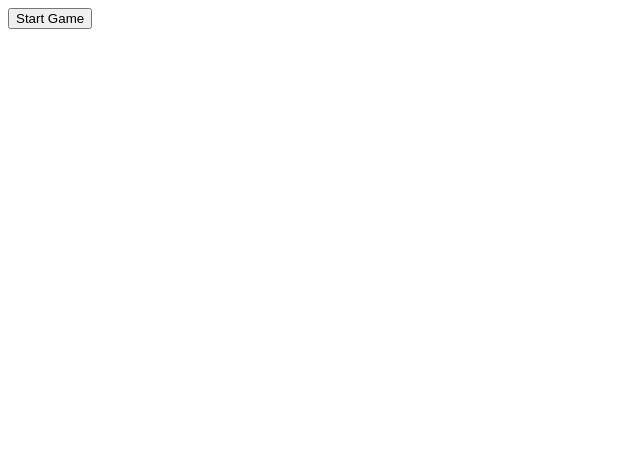
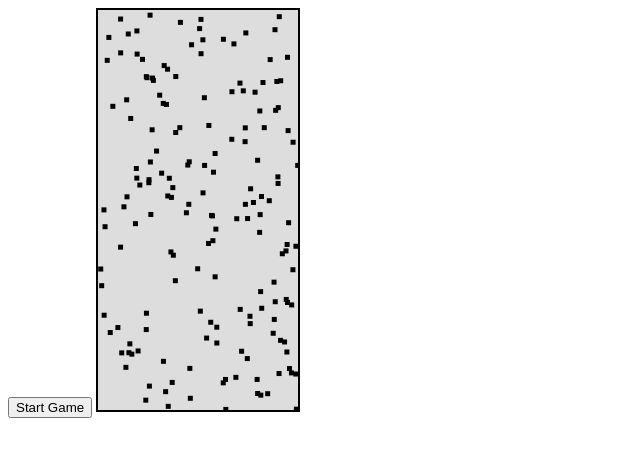
Before and after one commit to Pepper0x/hyperdrop2, a plain HTML site: page index.html in a window 1280 px wide. Both pictures are taken after a click on the button "Start Game". Shown: the whole page, without its empty margins (0-640 px from the left). Drawn offline with Linux system fonts and the light colour scheme.

Commit message:
Add files via upload

```diff
--- a/index.html
+++ b/index.html
@@ -2,19 +2,58 @@
 <!DOCTYPE html>
 <html>
 <head>
-  <title>JS Test</title>
+  <title>Tetris Loop Test</title>
+  <style>
+    canvas { background: #ddd; border: 2px solid black; }
+  </style>
 </head>
 <body>
+
   <button id="startBtn">Start Game</button>
+  <canvas id="canvas" width="200" height="400"></canvas>
 
   <script>
+    let canvas = document.getElementById("canvas");
+    let ctx = canvas.getContext("2d");
+    let running = false;
+
+    function run() {
+      console.log("[run] called");
+      let last = performance.now();
+
+      function frame(now) {
+        if (!running) return;
+        let dt = (now - last) / 1000;
+        last = now;
+
+        update(dt);
+        draw();
+
+        requestAnimationFrame(frame);
+      }
+
+      requestAnimationFrame(frame);
+    }
+
+    function update(dt) {
+      console.log("[update]", dt.toFixed(3));
+    }
+
+    function draw() {
+      console.log("[draw]");
+      ctx.fillStyle = "black";
+      ctx.fillRect(Math.random() * 200, Math.random() * 400, 5, 5);
+    }
+
     document.addEventListener("DOMContentLoaded", () => {
-      console.log("Script loaded");
+      console.log("[DOMContentLoaded]");
       document.getElementById("startBtn").addEventListener("click", () => {
-        console.log("Button clicked");
-        alert("It works!");
+        console.log("[Start Game clicked]");
+        running = true;
+        run();
       });
     });
   </script>
+
 </body>
 </html>
```
